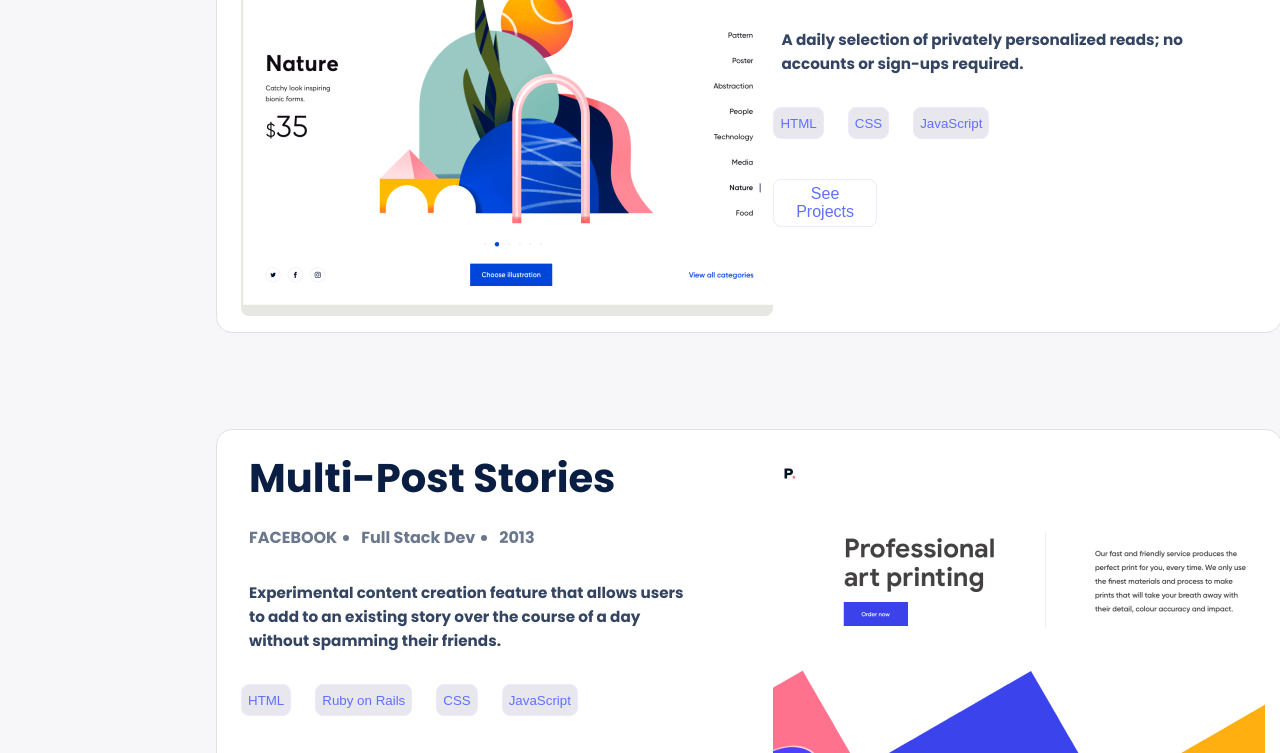
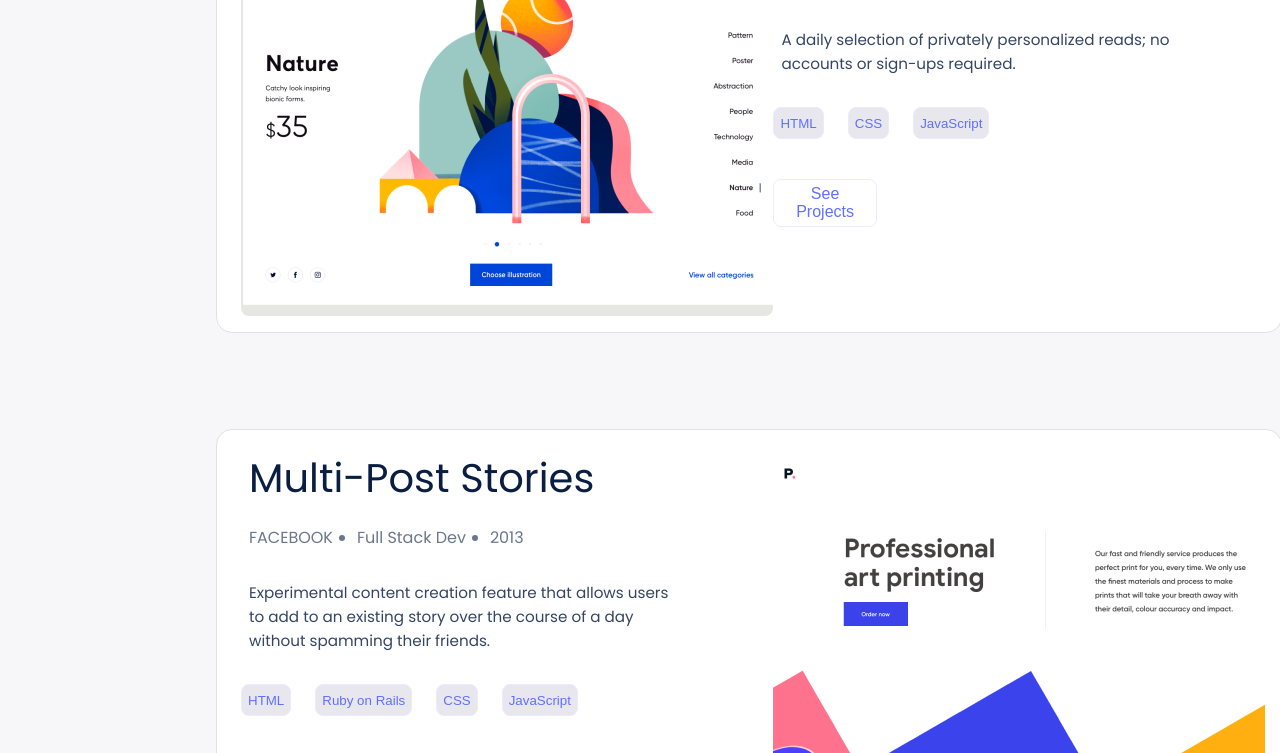
Before and after one commit to efmomoh/Portfolio-setup-and-mobile-first, a website: page index.html in a window 1280 px wide. Shown: the part 784-1537 px from the top of the page. Drawn offline with Linux system fonts and the light colour scheme.

Commit message:
Update style.css file

```diff
--- a/style.css
+++ b/style.css
@@ -1,4 +1,4 @@
-@import url('https://fonts.googleapis.com/css2?family=Poppins:wght@700&display=swap');
+@import url("https://fonts.googleapis.com/css2?family=Poppins:wght@100;200;300;400&display=swap");
 
 body {
   margin: 0;
```
